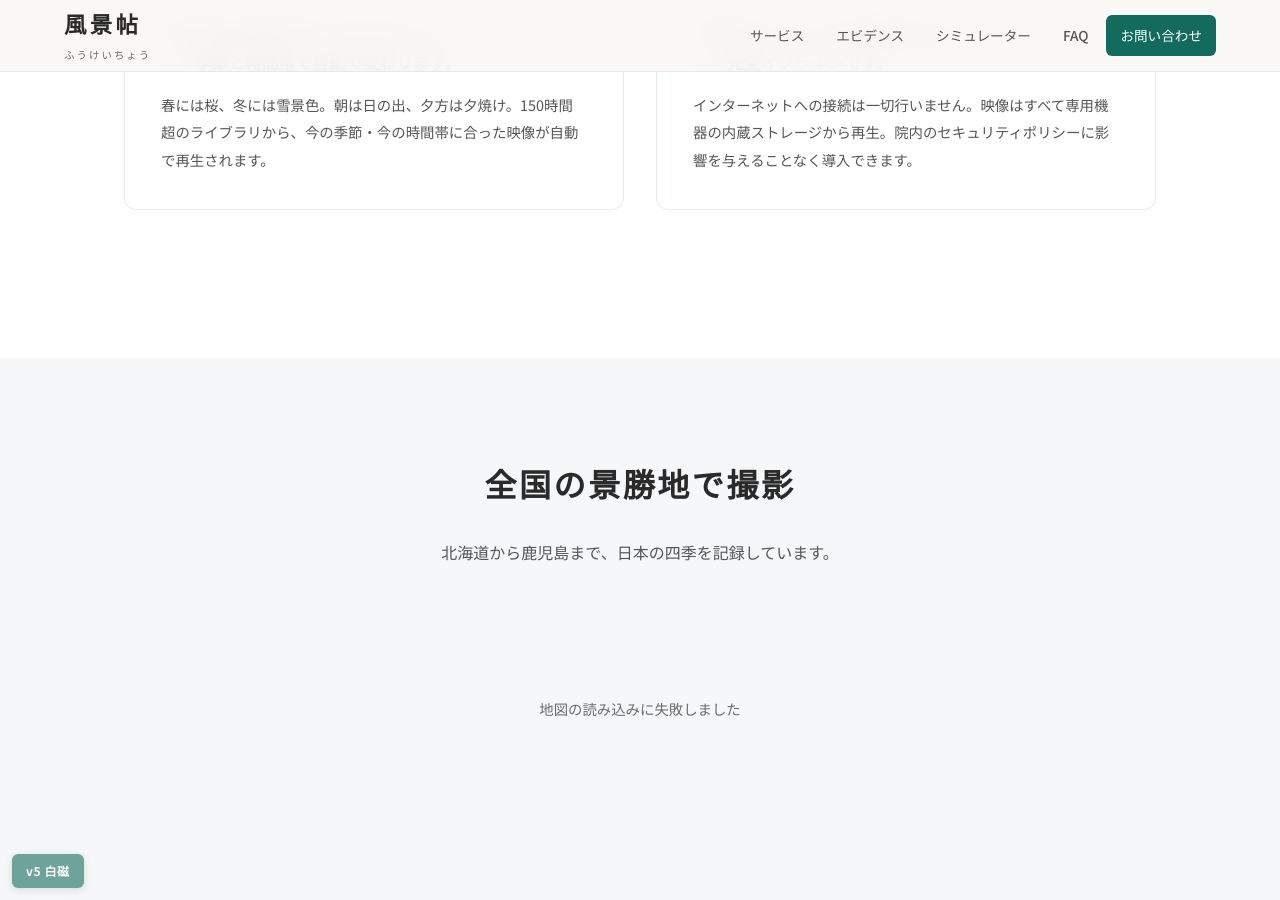
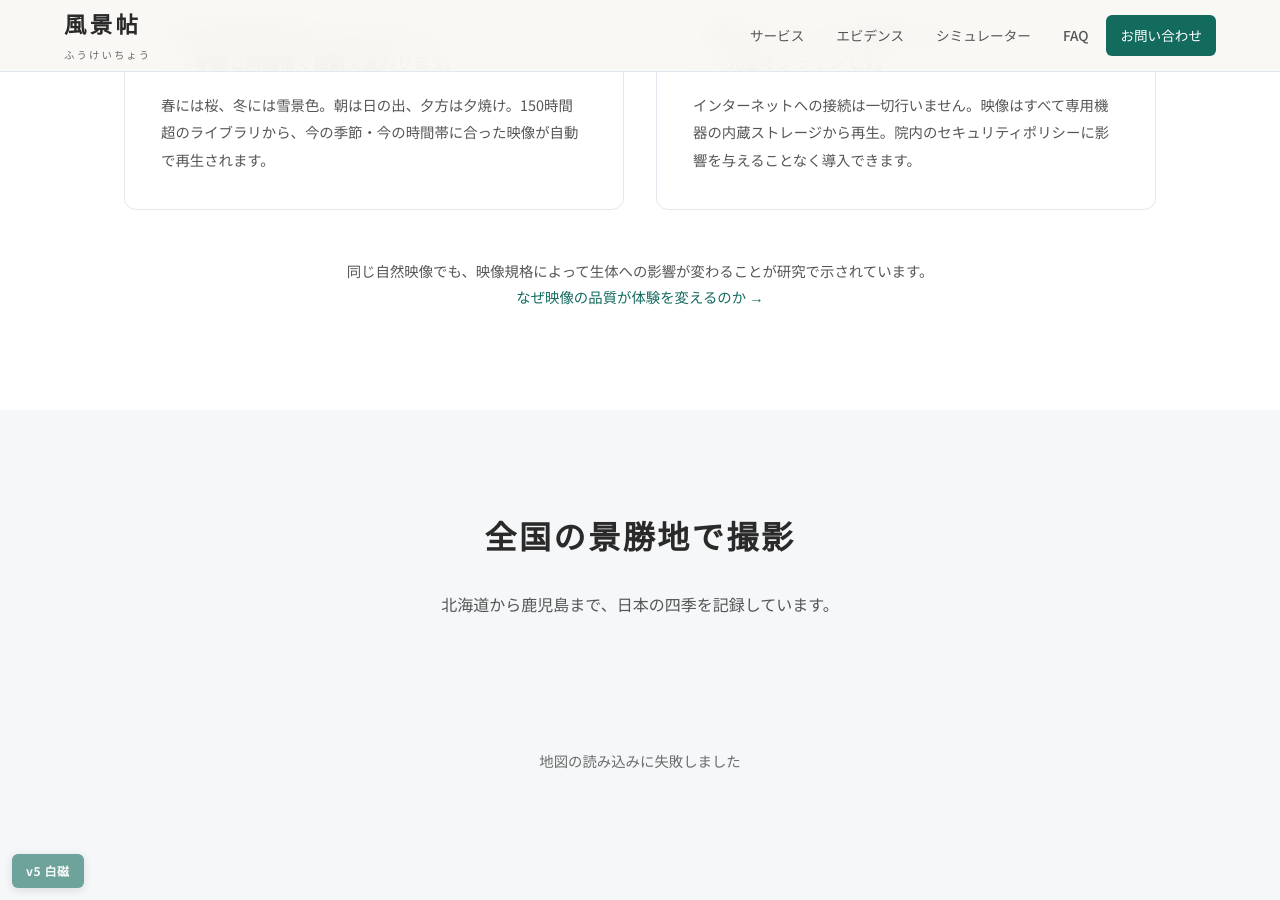
Before and after one commit to dr836gnypeq-ctrl/fukeichou-site, a Jekyll site: the page built from index.html, in a window 1280 px wide and 900 px high, scrolled down 2256 px. Built offline with Jekyll 4.4.1, drawn with Linux system fonts in a browser that asks for light colours.

Commit message:
Add quality page links to service and pricing sections in LP

```diff
--- a/index.html
+++ b/index.html
@@ -90,6 +90,7 @@ description: クリニック・介護施設向け 4K実写風景映像のサブ
 </div>
 
 </div>
+<p class="reveal" style="text-align:center;margin-top:32px;font-size:.9rem;color:var(--ink-light)">同じ自然映像でも、映像規格によって生体への影響が変わることが研究で示されています。<br><a href="{{ '/quality' | relative_url }}" style="color:var(--moss)">なぜ映像の品質が体験を変えるのか →</a></p>
 </div>
 </section>
 
@@ -135,6 +136,7 @@ description: クリニック・介護施設向け 4K実写風景映像のサブ
 </div>
 <div class="pricing-discount"><p><strong>2台目以降 15%引き</strong><br><small>同一住所・同一請求書に限ります</small></p></div>
 <div class="pricing-note"><p>※モニタ（4K HDR対応推奨）はお客様にてご用意ください</p></div>
+<p style="font-size:.85rem;color:var(--ink-light);text-align:center;margin-bottom:8px"><a href="{{ '/quality' | relative_url }}" style="color:var(--moss)">4K HDR実写映像にこだわる理由 →</a></p>
 <a href="#contact" class="btn btn-primary btn-lg">導入のご相談</a>
 </div>
 </div>
```
